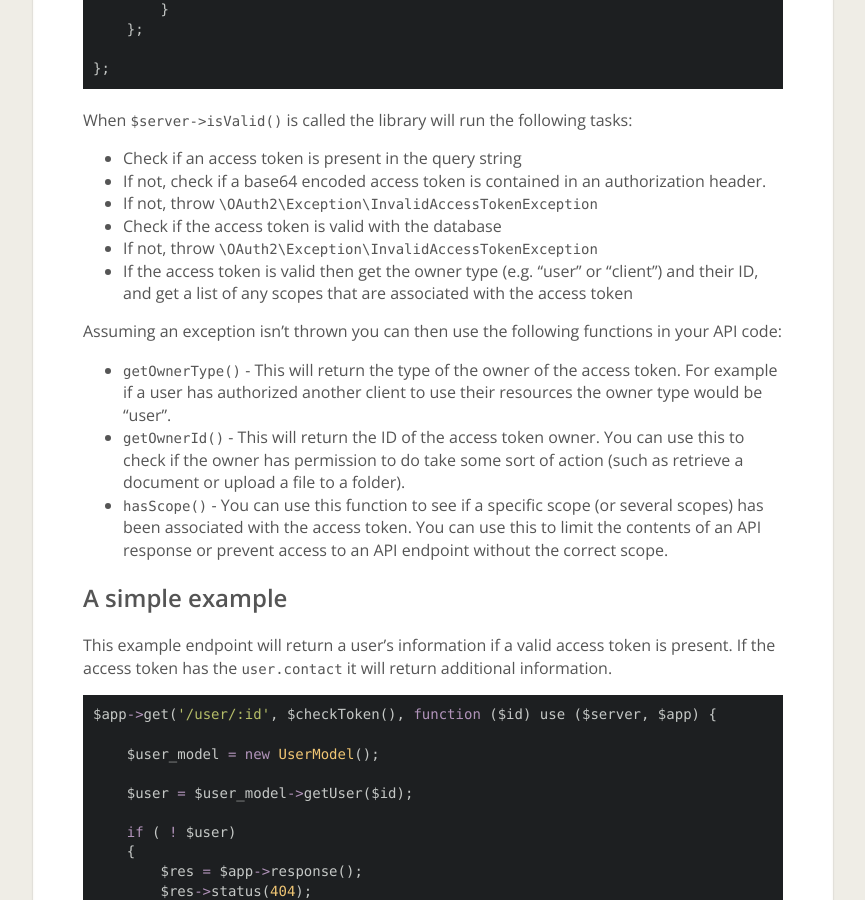
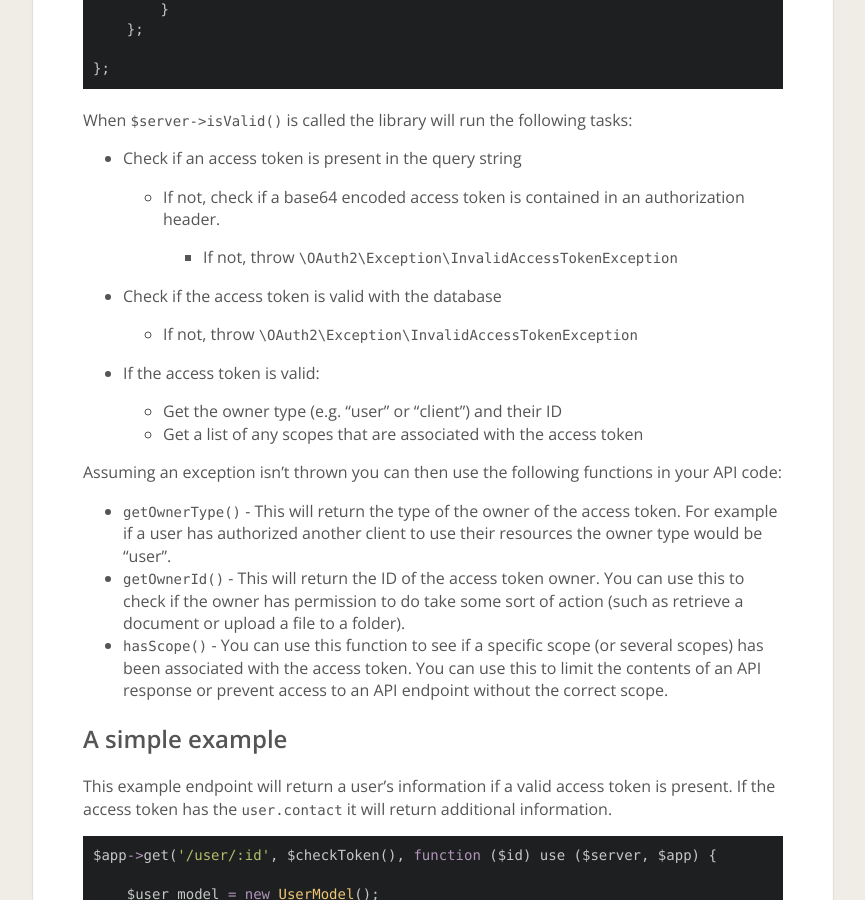
Before and after one commit to alexbilbie/alexbilbie.github.com, a Jekyll site: the page built from _posts/2013-02-22-securing-your-api-with-oauth2.md, in a window 1280 px wide and 900 px high, scrolled down 2146 px. Shown: the whole window, without its empty margins (207-1072 px from the left). Built offline with Jekyll 4.4.1, drawn with Linux system fonts in a browser that asks for light colours; Markdown is read by kramdown in place of the engine named in the settings; comment, search, counter and statistics services are not loaded.

```diff
--- a/_config.yml
+++ b/_config.yml
@@ -2,3 +2,4 @@ pygments: true
 permalink: /posts/:title
 auto: true
 paginate: 8
+markdown: rdiscount
--- a/_posts/2013-02-22-securing-your-api-with-oauth2.md
+++ b/_posts/2013-02-22-securing-your-api-with-oauth2.md
@@ -94,11 +94,13 @@ If you’re using a framework such as Laravel or CodeIgniter you could use a rou
 When `$server->isValid()` is called the library will run the following tasks:
 
 * Check if an access token is present in the query string
-* If not, check if a base64 encoded access token is contained in an authorization header.
-* If not, throw `\OAuth2\Exception\InvalidAccessTokenException`
+    * If not, check if a base64 encoded access token is contained in an authorization header.
+        * If not, throw `\OAuth2\Exception\InvalidAccessTokenException`
 * Check if the access token is valid with the database
-* If not, throw `\OAuth2\Exception\InvalidAccessTokenException`
-* If the access token is valid then get the owner type (e.g. “user” or “client”) and their ID, and get a list of any scopes that are associated with the access token
+    * If not, throw `\OAuth2\Exception\InvalidAccessTokenException`
+* If the access token is valid:
+    * Get the owner type (e.g. “user” or “client”) and their ID
+    * Get a list of any scopes that are associated with the access token
 
 Assuming an exception isn’t thrown you can then use the following functions in your API code:
 
```
